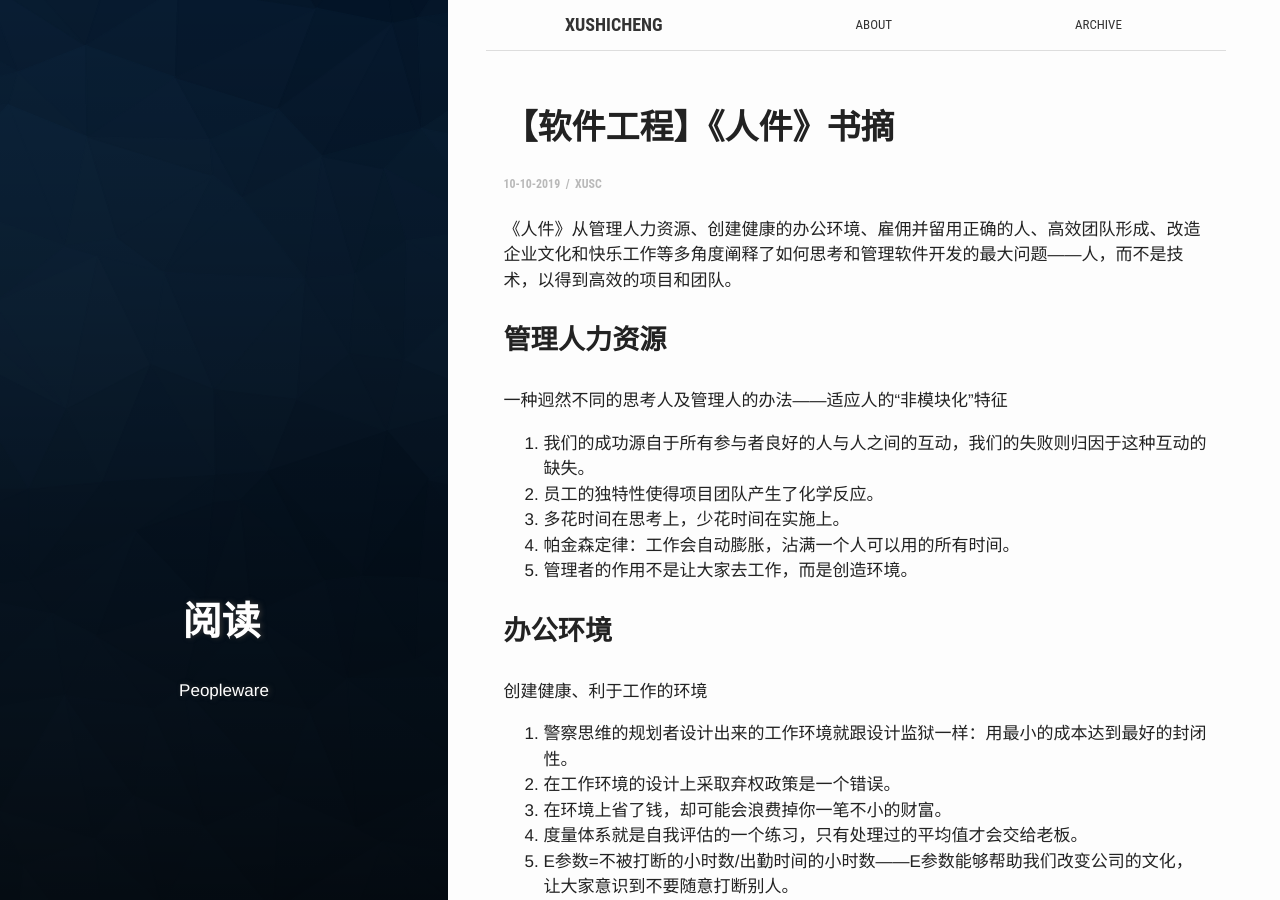
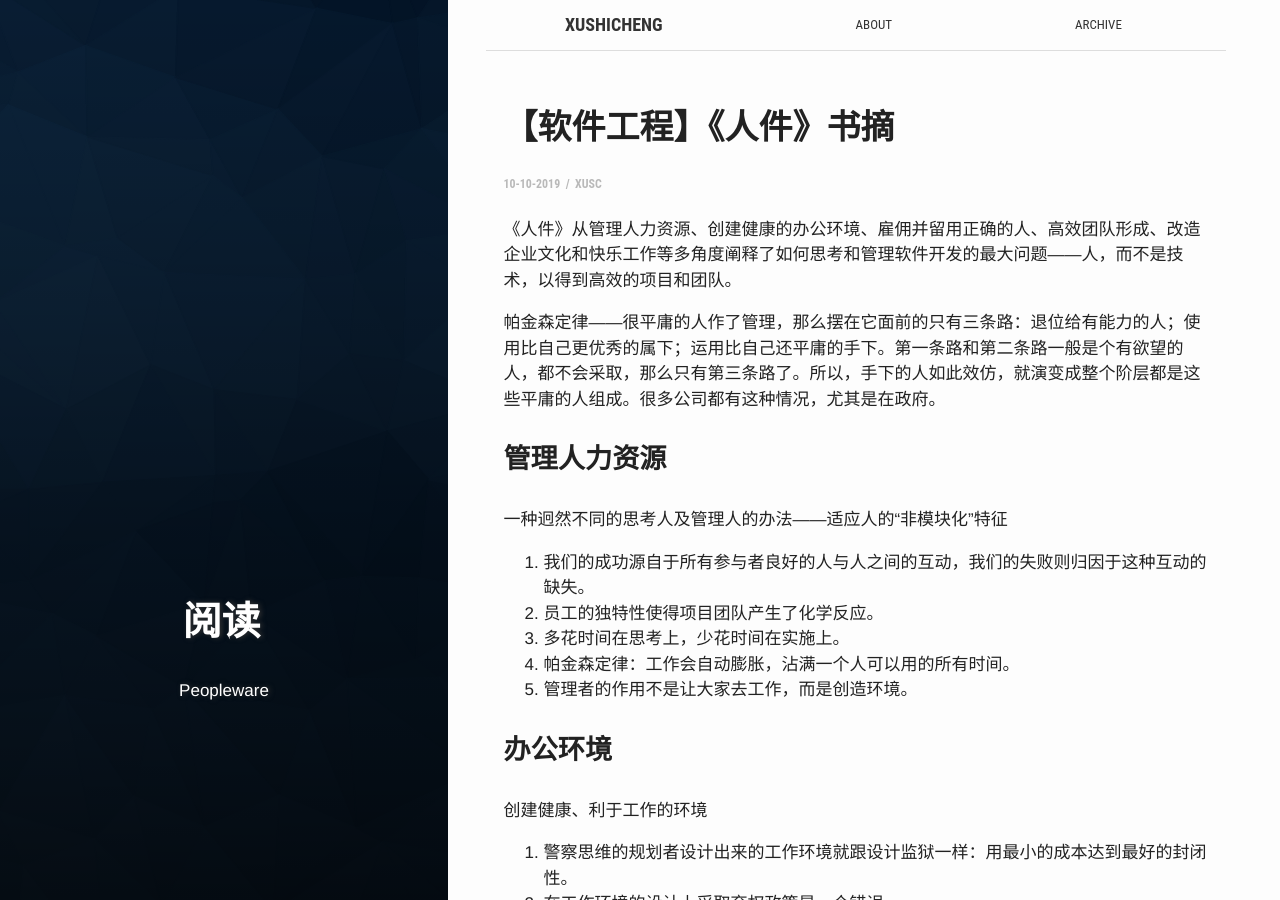
Before and after one commit to PetePro/PetePro.github.io, a Jekyll site: the page built from _posts/2019-10-10-peopleware.markdown, in a window 1280 px wide and 900 px high. Built offline with Jekyll 4.4.1, drawn with Linux system fonts in a browser that asks for light colours; some web fonts are replaced.

Commit message:
Update 2019-10-10-peopleware.markdown

```diff
--- a/_posts/2019-10-10-peopleware.markdown
+++ b/_posts/2019-10-10-peopleware.markdown
@@ -10,6 +10,8 @@ author: xusc
 ---
 
 《人件》从管理人力资源、创建健康的办公环境、雇佣并留用正确的人、高效团队形成、改造企业文化和快乐工作等多角度阐释了如何思考和管理软件开发的最大问题——人，而不是技术，以得到高效的项目和团队。
+
+帕金森定律——很平庸的人作了管理，那么摆在它面前的只有三条路：退位给有能力的人；使用比自己更优秀的属下；运用比自己还平庸的手下。第一条路和第二条路一般是个有欲望的人，都不会采取，那么只有第三条路了。所以，手下的人如此效仿，就演变成整个阶层都是这些平庸的人组成。很多公司都有这种情况，尤其是在政府。
 
 ### 管理人力资源
 一种迥然不同的思考人及管理人的办法——适应人的“非模块化”特征
```
